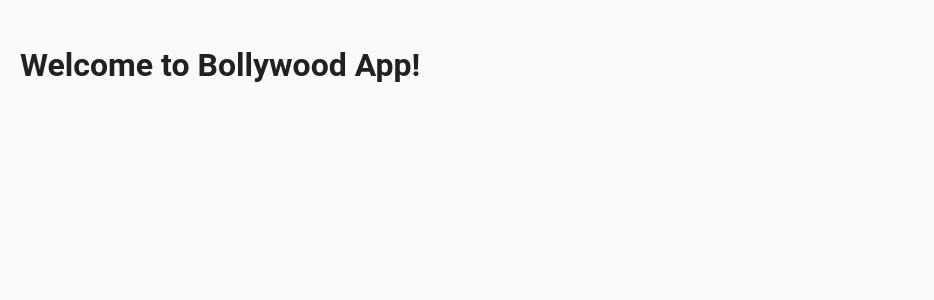
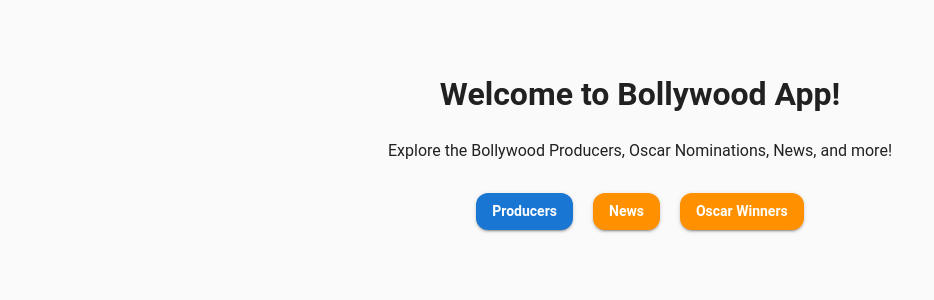
Before and after one commit to Vishalsnw/Bollywood, a React (Create React App) app: page / in a window 1280 px wide. Shown: the top 300 px of the page, without its empty margins (0-934 px from the left). Built offline with nearby package versions, Linux system fonts and the light colour scheme.

Commit message:
Update Home.js

```diff
--- a/src/pages/Home.js
+++ b/src/pages/Home.js
@@ -1,9 +1,29 @@
 import React from 'react';
+import { Button } from '@mui/material';
+import { Link } from 'react-router-dom';
 
 const Home = () => {
   return (
-    <div>
+    <div style={{ textAlign: 'center', marginTop: '50px' }}>
       <h1>Welcome to Bollywood App!</h1>
+      <p>Explore the Bollywood Producers, Oscar Nominations, News, and more!</p>
+      <div style={{ marginTop: '20px' }}>
+        <Button variant="contained" color="primary" style={{ margin: '10px' }}>
+          <Link to="/producers" style={{ textDecoration: 'none', color: 'white' }}>
+            Producers
+          </Link>
+        </Button>
+        <Button variant="contained" color="secondary" style={{ margin: '10px' }}>
+          <Link to="/news" style={{ textDecoration: 'none', color: 'white' }}>
+            News
+          </Link>
+        </Button>
+        <Button variant="contained" style={{ margin: '10px', backgroundColor: '#ff9100', color: 'white' }}>
+          <Link to="/oscars/winners" style={{ textDecoration: 'none', color: 'white' }}>
+            Oscar Winners
+          </Link>
+        </Button>
+      </div>
     </div>
   );
 };
```
